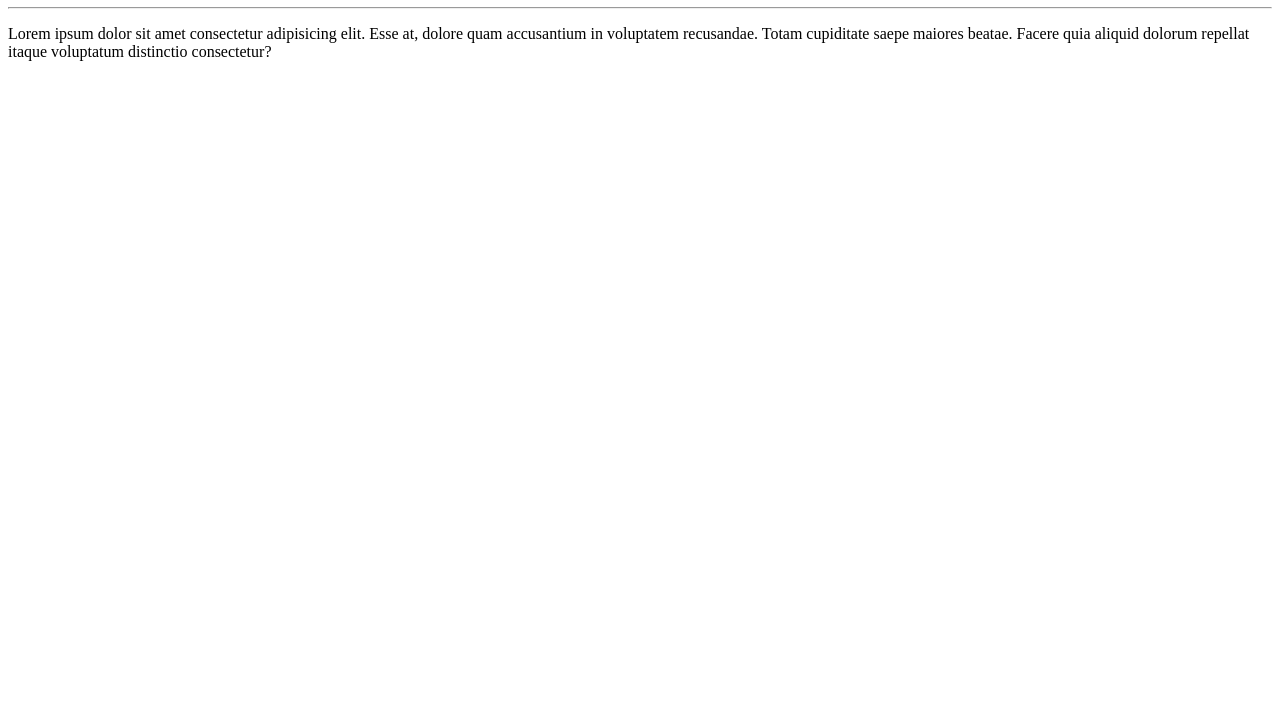
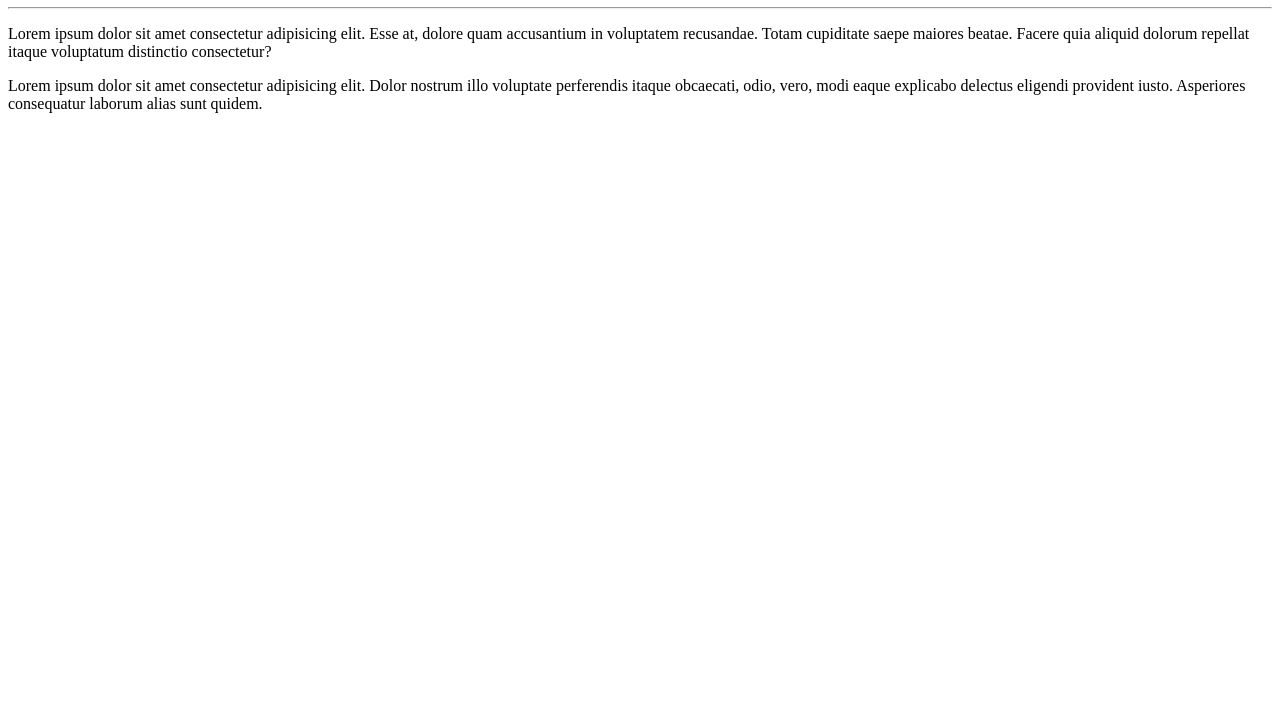
Before and after one commit to feliewest/Helo_world, a plain HTML site: page website_example/index.html in a window 1280 px wide. Shown: the part 73-800 px from the top of the page. Drawn offline with Linux system fonts and the light colour scheme.

Commit message:
add_paragraph

```diff
--- a/website_example/index.html
+++ b/website_example/index.html
@@ -10,5 +10,6 @@
   <h1>Hello, World!</h1>
   <hr>
   <p>Lorem ipsum dolor sit amet consectetur adipisicing elit. Esse at, dolore quam accusantium in voluptatem recusandae. Totam cupiditate saepe maiores beatae. Facere quia aliquid dolorum repellat itaque voluptatum distinctio consectetur?</p>
+  <p>Lorem ipsum dolor sit amet consectetur adipisicing elit. Dolor nostrum illo voluptate perferendis itaque obcaecati, odio, vero, modi eaque explicabo delectus eligendi provident iusto. Asperiores consequatur laborum alias sunt quidem.</p>
 </body>
 </html>
```
